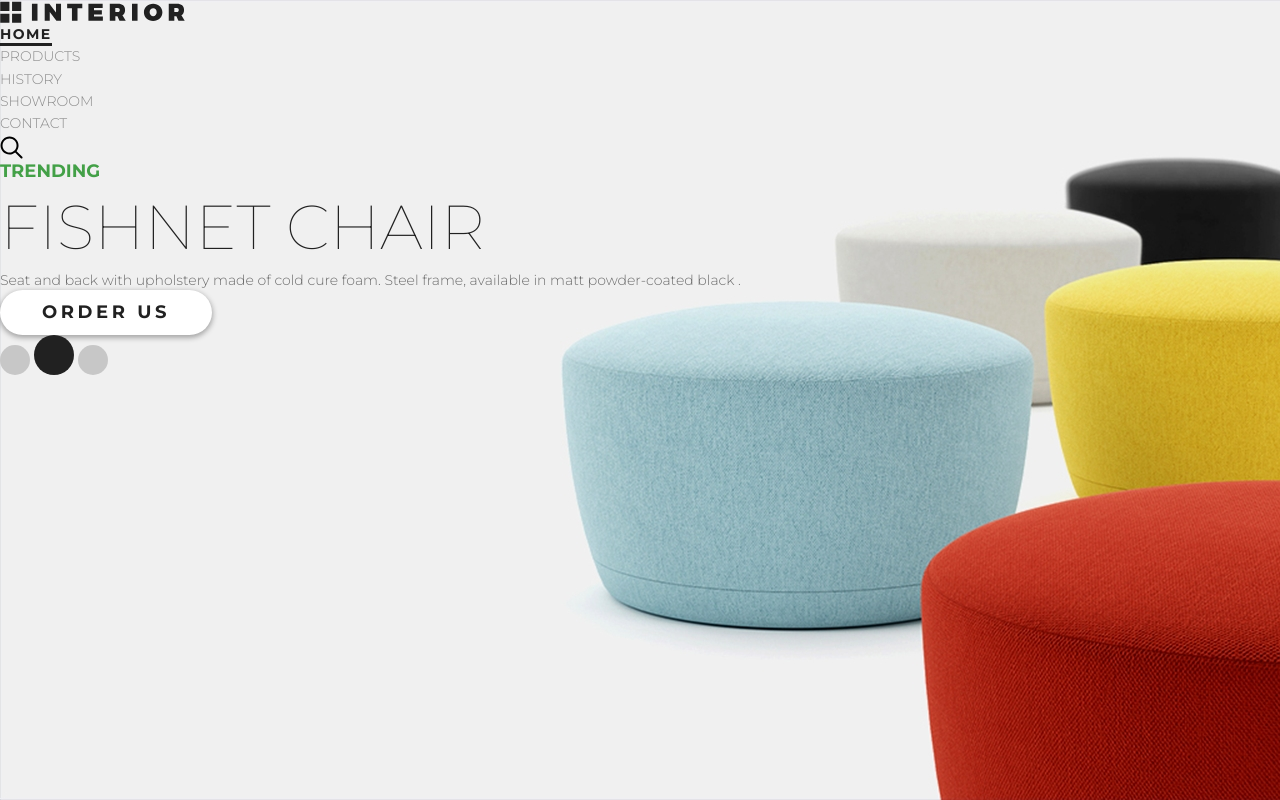
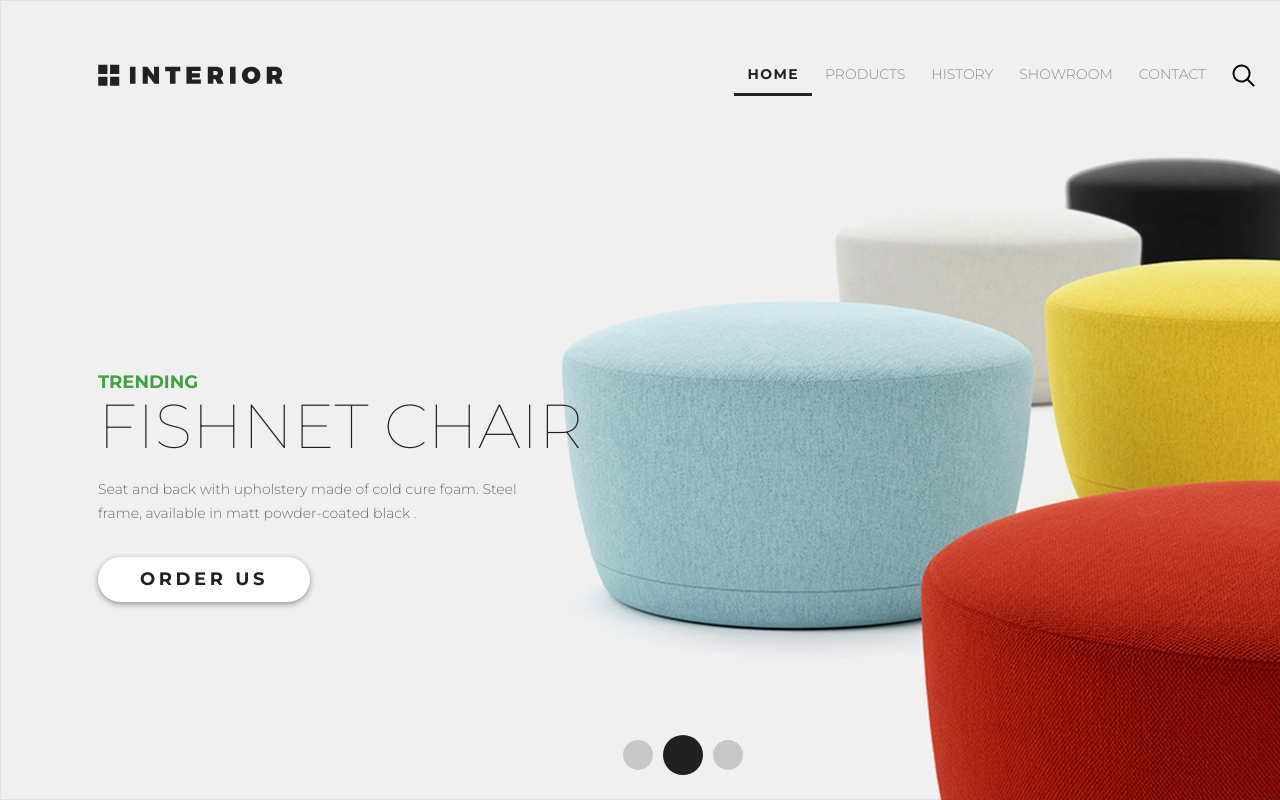
Before and after one commit to alexcoach030/Layoutproject, a website built with Parcel: page index.html in a window 1280 px wide. Shown: the top 800 px of the page. Built offline with nearby package versions, Linux system fonts and the light colour scheme.

Commit message:
practice done let's start hw

```diff
--- a/css/main.css
+++ b/css/main.css
@@ -17,23 +17,48 @@ body{
   width: 1366px;
 }
 
+.header{
+  padding-top: 63px;
+}
+
 .slider{
   height: 800px;
   background-image: url(../img/slider-img.jpg);
+  position: relative;
 }
 
+.menu{
+  float: right;
+}
+.menu-list{
+  float: left;
+  list-style-type: none;
+}
+.padding-site{
+  padding-left: 98px;
+  padding-right: 98px;
+}
 .menu-link{
   color: #8c8c8c;
   font-size: 14px;
   font-weight: 300;
   text-transform: uppercase;
   text-decoration: none;
+  padding: 10px 13px;
+}
+
+.menu-link:hover{
+  color: #212121;
 }
 .menu-link-active{
   color: #212121;
   font-weight: 700;
   letter-spacing: 1.4px;
   border-bottom: 3px solid #212121;
+}
+
+.slider-content{
+  margin-top: 283px;
 }
 
 .slider-tag{
@@ -54,6 +79,8 @@ body{
   letter-spacing: normal;
   text-align: left;
   text-transform: uppercase;
+  line-height: 1.0!important;
+
 }
 
 .slider-details{
@@ -63,6 +90,9 @@ body{
   font-style: normal;
   letter-spacing: normal;
   text-align: left;
+  width: 458px;
+  line-height: 24px;
+  margin-top: 20px;
 }
 
 .slider-btn{
@@ -81,6 +111,14 @@ body{
   line-height: 45px;
   display: inline-block;
   letter-spacing: 3.6px;
+  margin-top: 32px;
+}
+
+.navigation{
+  position: absolute;
+  text-align: center;
+  width: 1170px;
+  bottom: 19px;
 }
 
 .circle{
@@ -89,12 +127,18 @@ body{
   background-color: #c7c7c7;
   border-radius: 20px;
   display: inline-block;
+  margin: 5px;
+}
+
+.circle:hover{
+  background-color: #212121;
 }
 
 .circle-active{
   background-color: #212121;
   height: 40px;
   width: 40px;
+  margin-bottom: 0px;
 }
 
 ::-moz-selection {
--- a/index.html
+++ b/index.html
@@ -11,16 +11,16 @@
 
 <body>
   <div class="container">
-      <div class="slider">
-        <div class="header">
+      <div class="slider padding-site">
+        <div class="header clearfix">
           <a href="#"><img src="img/logo.svg" alt="logo"></a>
-          <ul class="menu">
+          <ul class="menu clearfix">
             <li class="menu-list"><a href="" class="menu-link menu-link-active">HOME</a></li>
             <li class="menu-list"><a href="" class="menu-link">PRODUCTS</a></li>
             <li class="menu-list"><a href="" class="menu-link">HISTORY</a></li>
             <li class="menu-list"><a href="" class="menu-link">SHOWROOM</a></li>
             <li class="menu-list"><a href="" class="menu-link">CONTACT</a></li>
-            <li class="menu-list"><a href="" class="menu-link"><img src="img/search.svg"></a></li>
+            <li class="menu-list"><a href="" class="menu-link"><img src="img/search.svg" alt="search"></a></li>
           </ul>
         </div>
         <div class="slider-content">
@@ -30,9 +30,7 @@
           <a href="" class="slider-btn">Order Us</a>
         </div>
         <div class="navigation">
-          <a href="" class="circle"></a>
-          <a href="" class="circle circle-active"></a>
-          <a href="" class="circle"></a>
+          <a href="" class="circle"></a><a href="" class="circle circle-active"></a><a href="" class="circle"></a>
         </div>
       </div>
   </div>
```
